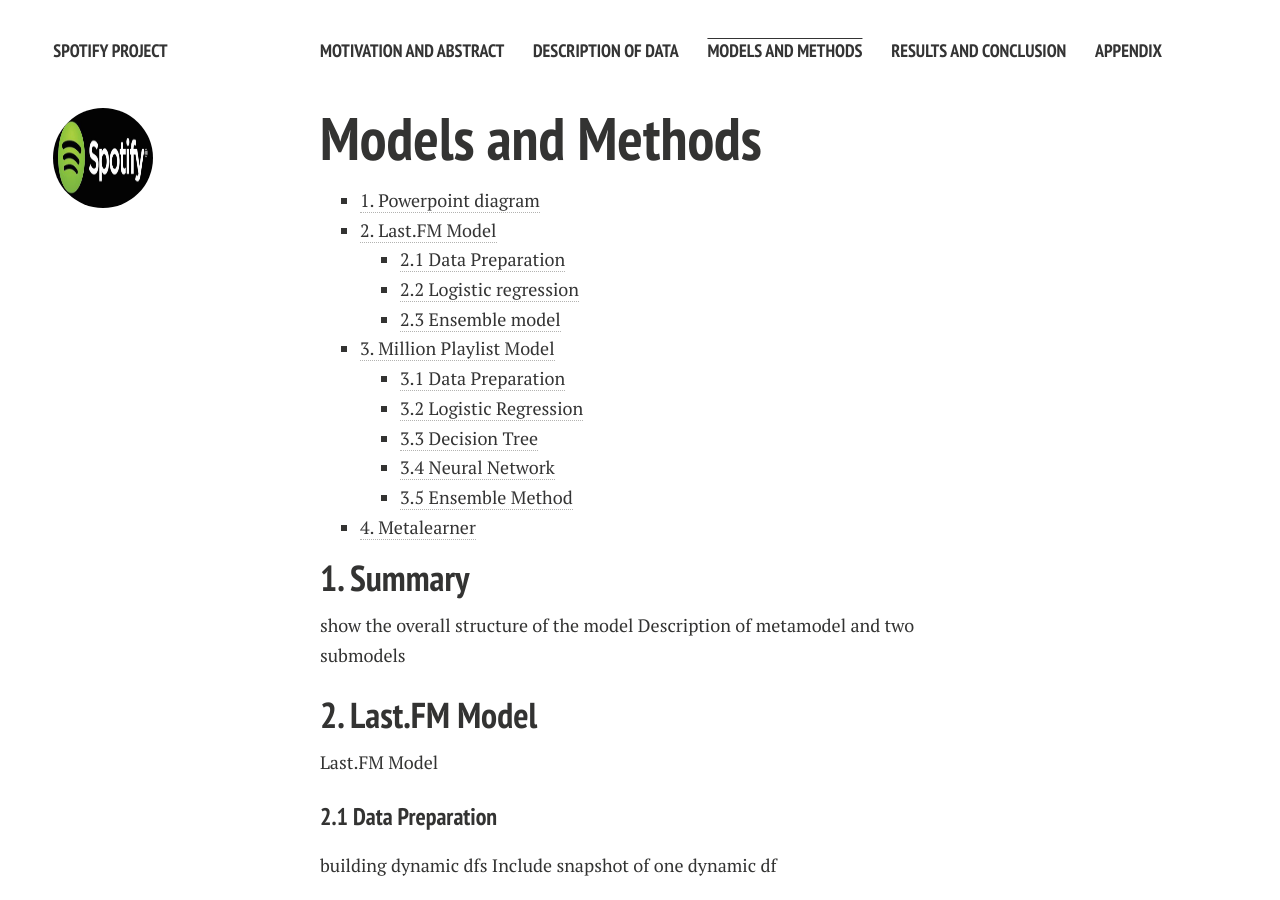
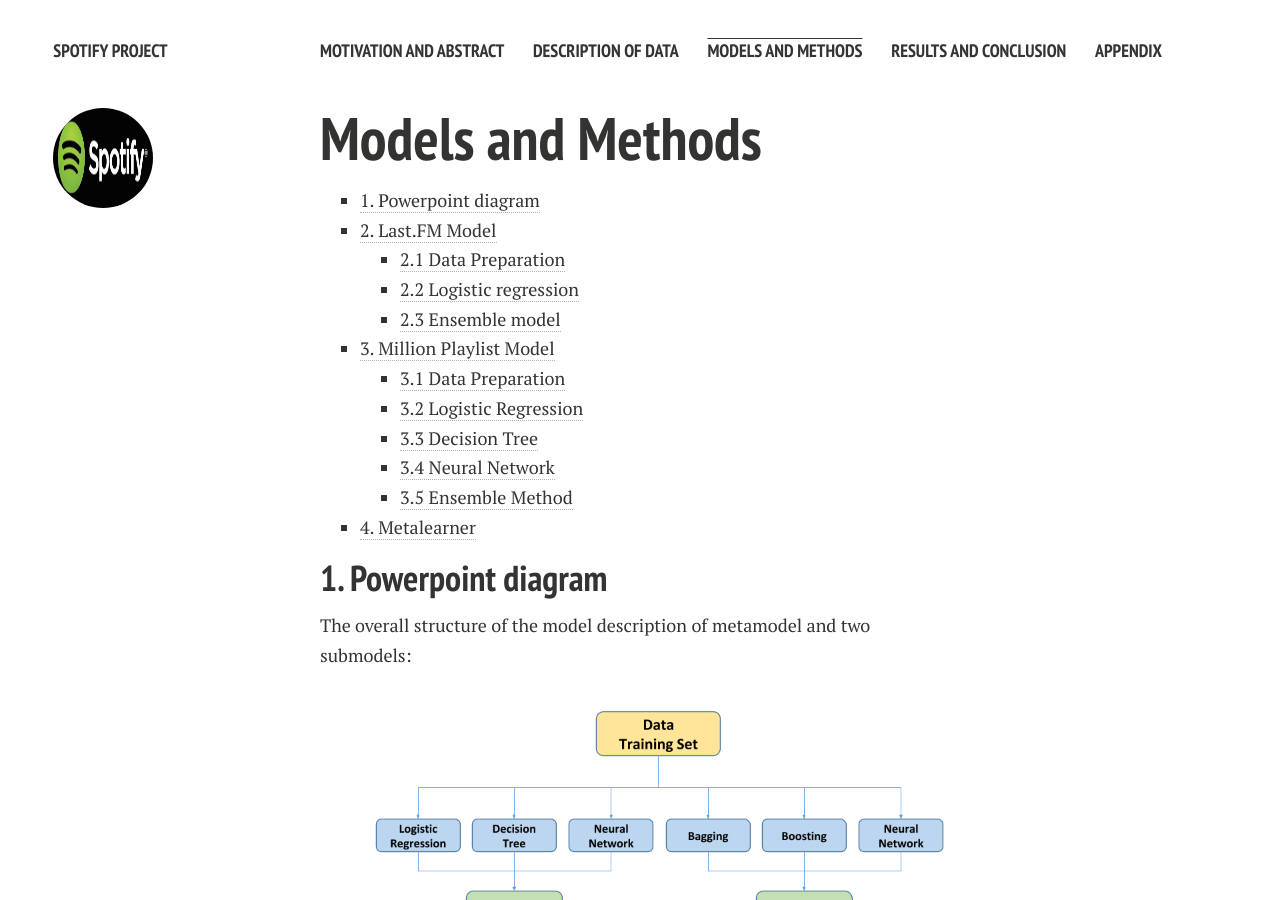
Before and after one commit to lyannaliu/lyannaliu.github.io, a Jekyll site: the page built from modelsandmethods.md, in a window 1280 px wide and 900 px high. Built offline with Jekyll 4.4.1, drawn with Linux system fonts in a browser that asks for light colours; nearby versions of some CDN libraries.

Commit message:
Update modelsandmethods.md

```diff
--- a/modelsandmethods.md
+++ b/modelsandmethods.md
@@ -19,9 +19,10 @@ title: Models and Methods
     * [3.5 Ensemble Method](#3.5)
 * [4. Metalearner](#4)
 
-<h2 id="1">1. Summary</h2>
-show the overall structure of the model
-Description of metamodel and two submodels
+<h2 id="1">1. Powerpoint diagram</h2>
+The overall structure of the model description of metamodel and two submodels:
+![Fig](/images/Fig.png)
+
 
 <h2 id="2">2. Last.FM Model</h2>
 Last.FM Model
```
